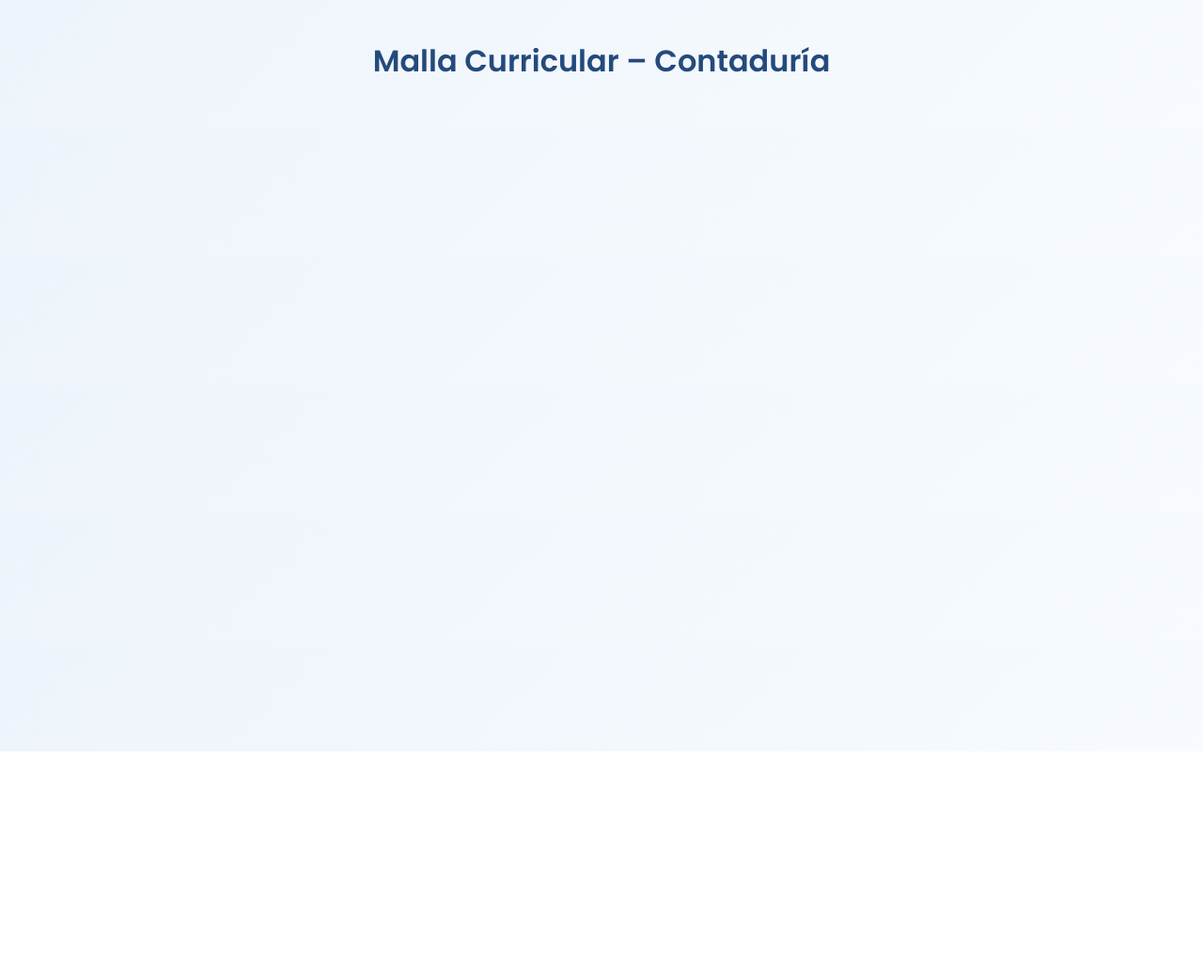
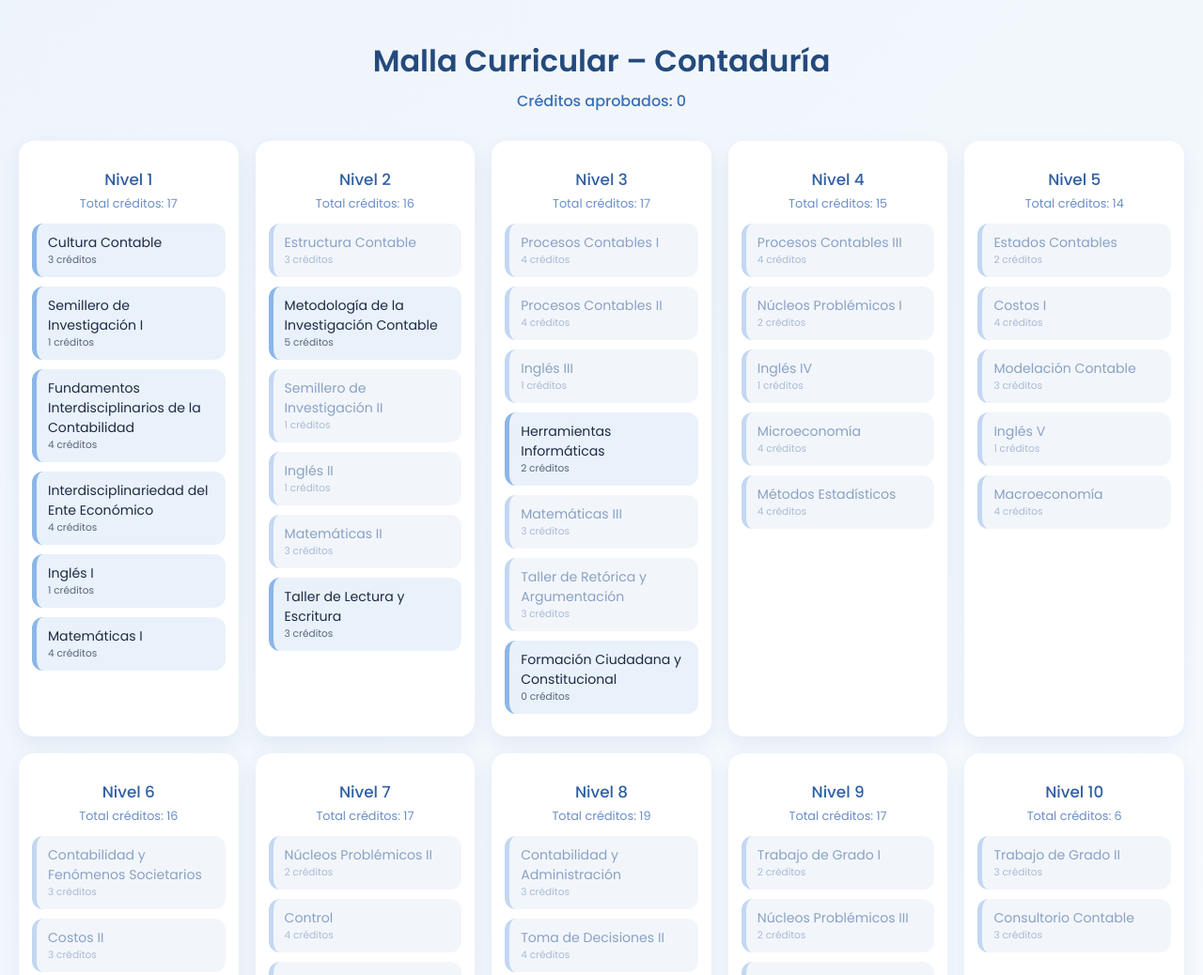
Before and after one commit to yuleidybravo/Malla-Contadur-a-UdeA, a plain HTML site: page index.html in a window 1280 px wide. Shown: the top 1038 px of the page at 94% size. Before the commit the page ends 800 px from the top, so only its background shows below. Drawn offline with Linux system fonts and the light colour scheme.

Commit message:
Update index3.html

```diff
--- a/index.html
+++ b/index.html
@@ -2,10 +2,12 @@
 <html lang="es">
 <head>
   <meta charset="UTF-8" />
-  <title>Malla Curricular Contaduría</title>
+  <title>Malla Curricular – Contaduría</title>
+
+  <!-- FUENTE BONITA -->
+  <link href="https://fonts.googleapis.com/css2?family=Poppins:wght@300;400;500;600&display=swap" rel="stylesheet">
+
   <style>
-    @import url('https://fonts.googleapis.com/css2?family=Poppins:wght@300;400;500;600&display=swap');
-
     body {
       font-family: 'Poppins', sans-serif;
       background: linear-gradient(135deg, #eef4fb, #f7fbff);
@@ -13,36 +15,50 @@
       padding: 20px;
       color: #1f2a44;
     }
+
     h1 {
       text-align: center;
-      margin-bottom: 4px;
+      margin-bottom: 6px;
       font-weight: 600;
       color: #244a7c;
     }
+
     .credits {
       text-align: center;
-      margin-bottom: 28px;
+      margin-bottom: 30px;
       font-weight: 500;
       color: #3b6fb6;
     }
+
+    /* 5 columnas arriba, 5 abajo */
     .grid {
       display: grid;
       grid-template-columns: repeat(5, 1fr);
       gap: 18px;
     }
+
     .column {
       background: #ffffff;
       border-radius: 16px;
       padding: 14px;
       box-shadow: 0 8px 20px rgba(36, 74, 124, 0.08);
     }
+
     .column h2 {
       text-align: center;
       font-size: 1.05em;
-      margin-bottom: 12px;
+      margin-bottom: 4px;
       font-weight: 500;
       color: #2f5fa3;
     }
+
+    .total-nivel {
+      text-align: center;
+      font-size: 0.8em;
+      color: #6b8fc9;
+      margin-bottom: 12px;
+    }
+
     .course {
       background: #e9f1fb;
       margin-bottom: 10px;
@@ -54,29 +70,34 @@
       transition: all 0.25s ease;
       border-left: 5px solid #8bb6e8;
     }
+
     .course small {
       display: block;
       font-size: 0.75em;
       opacity: 0.7;
     }
+
     .course:hover {
       transform: translateY(-2px);
       box-shadow: 0 6px 14px rgba(36, 74, 124, 0.12);
     }
-    /* Materias aprobadas */
+
+    /* Aprobadas */
     .approved {
       background: #cfe2f9;
       border-left-color: #2f5fa3;
       color: #1e3f6f;
       text-decoration: line-through;
     }
-    /* Materias bloqueadas */
+
+    /* Bloqueadas */
     .locked {
       background: #f2f6fb;
       border-left-color: #c3d7f2;
       cursor: not-allowed;
       color: #8aa1c4;
     }
+
     .locked:hover::after {
       content: attr(data-tooltip);
       position: absolute;
@@ -94,85 +115,88 @@
     }
   </style>
 </head>
+
 <body>
+
 <h1>Malla Curricular – Contaduría</h1>
 <div id="credits" class="credits"></div>
+
 <div id="grid" class="grid"></div>
 
 <script>
   const data = [
-      { level: 'Nivel 1', courses: [
-        { id:'1502010', name:'Cultura Contable', credits:3, req:[] },
-        { id:'1502014', name:'Semillero de Investigación I', credits:1, req:[] },
-        { id:'1502015', name:'Fundamentos Interdisciplinarios de la Contabilidad', credits:4, req:[] },
-        { id:'1502016', name:'Interdisciplinariedad del Ente Económico', credits:4, req:[] },
-        { id:'1502150', name:'Inglés I', credits:1, req:[] },
-        { id:'1504101', name:'Matemáticas I', credits:4, req:[] }
+    { level:'Nivel 1', courses:[
+      {id:'1502010',name:'Cultura Contable',credits:3,req:[]},
+      {id:'1502014',name:'Semillero de Investigación I',credits:1,req:[]},
+      {id:'1502015',name:'Fundamentos Interdisciplinarios de la Contabilidad',credits:4,req:[]},
+      {id:'1502016',name:'Interdisciplinariedad del Ente Económico',credits:4,req:[]},
+      {id:'1502150',name:'Inglés I',credits:1,req:[]},
+      {id:'1504101',name:'Matemáticas I',credits:4,req:[]}
     ]},
-      { level: 'Nivel 2', courses: [
-        { id:'1502021', name:'Estructura Contable', credits:3, req:['1502015'] },
-        { id:'1502024', name:'Metodología de la Investigación Contable', credits:5, req:[] },
-        { id:'1502026', name:'Semillero de Investigación II', credits:1, req:['1502014'] },
-        { id:'1502151', name:'Inglés II', credits:1, req:['1502150'] },
-        { id:'1504102', name:'Matemáticas II', credits:3, req:['1504101'] },
-        { id:'1506016', name:'Taller de Lectura y Escritura', credits:3, req:[] }
+    { level:'Nivel 2', courses:[
+      {id:'1502021',name:'Estructura Contable',credits:3,req:['1502015']},
+      {id:'1502024',name:'Metodología de la Investigación Contable',credits:5,req:[]},
+      {id:'1502026',name:'Semillero de Investigación II',credits:1,req:['1502014']},
+      {id:'1502151',name:'Inglés II',credits:1,req:['1502150']},
+      {id:'1504102',name:'Matemáticas II',credits:3,req:['1504101']},
+      {id:'1506016',name:'Taller de Lectura y Escritura',credits:3,req:[]}
     ]},
-      { level: 'Nivel 3', courses: [
-        { id:'1502031', name:'Procesos Contables I', credits:4, req:['1502021'] },
-        { id:'1502033', name:'Procesos Contables II', credits:4, req:['1502021'] },
-        { id:'1502152', name:'Inglés III', credits:1, req:['1502151'] },
-        { id:'1502873', name:'Herramientas Informáticas', credits:2, req:[] },
-        { id:'1504103', name:'Matemáticas III', credits:3, req:['1504102'] },
-        { id:'1506036', name:'Taller de Retórica y Argumentación', credits:3, req:['1506016'] },
-        { id:'1506100', name:'Formación Ciudadana y Constitucional', credits:0, req:[] }
+    { level:'Nivel 3', courses:[
+      {id:'1502031',name:'Procesos Contables I',credits:4,req:['1502021']},
+      {id:'1502033',name:'Procesos Contables II',credits:4,req:['1502021']},
+      {id:'1502152',name:'Inglés III',credits:1,req:['1502151']},
+      {id:'1502873',name:'Herramientas Informáticas',credits:2,req:[]},
+      {id:'1504103',name:'Matemáticas III',credits:3,req:['1504102']},
+      {id:'1506036',name:'Taller de Retórica y Argumentación',credits:3,req:['1506016']},
+      {id:'1506100',name:'Formación Ciudadana y Constitucional',credits:0,req:[]}
     ]},
-      { level: 'Nivel 4', courses: [
-        { id:'1502035', name:'Procesos Contables III', credits:4, req:['1502033'] },
-        { id:'1502038', name:'Núcleos Problémicos I', credits:2, req:['1502873','1502031','1502033'] },
-        { id:'1502153', name:'Inglés IV', credits:1, req:['1502152'] },
-        { id:'1503608', name:'Microeconomía', credits:4, req:['1504103'] },
-        { id:'1504064', name:'Métodos Estadísticos', credits:4, req:['1504102'] }
+    { level:'Nivel 4', courses:[
+      {id:'1502035',name:'Procesos Contables III',credits:4,req:['1502033']},
+      {id:'1502038',name:'Núcleos Problémicos I',credits:2,req:['1502873','1502031','1502033']},
+      {id:'1502153',name:'Inglés IV',credits:1,req:['1502152']},
+      {id:'1503608',name:'Microeconomía',credits:4,req:['1504103']},
+      {id:'1504064',name:'Métodos Estadísticos',credits:4,req:['1504102']}
     ]},
-      { level: 'Nivel 5', courses: [
-        { id:'1502043', name:'Estados Contables', credits:2, req:['1502031','1502035'] },
-        { id:'1502050', name:'Costos I', credits:4, req:['1502031'] },
-        { id:'1502055', name:'Modelación Contable', credits:3, req:['1502024'] },
-        { id:'1502154', name:'Inglés V', credits:1, req:['1502153'] },
-        { id:'1503609', name:'Macroeconomía', credits:4, req:['1503608'] }
+    { level:'Nivel 5', courses:[
+      {id:'1502043',name:'Estados Contables',credits:2,req:['1502031','1502035']},
+      {id:'1502050',name:'Costos I',credits:4,req:['1502031']},
+      {id:'1502055',name:'Modelación Contable',credits:3,req:['1502024']},
+      {id:'1502154',name:'Inglés V',credits:1,req:['1502153']},
+      {id:'1503609',name:'Macroeconomía',credits:4,req:['1503608']}
     ]},
-      { level: 'Nivel 6', courses: [
-        { id:'1502045', name:'Contabilidad y Fenómenos Societarios', credits:3, req:['1502043'] },
-        { id:'1502061', name:'Costos II', credits:3, req:['1502050'] },
-        { id:'1502073', name:'Teoría Contable', credits:3, req:['1502055','1502010'] },
-        { id:'1502075', name:'Gestión y Contabilidad Pública', credits:3, req:['1503609','1502043'] },
-        { id:'1502155', name:'Inglés VI', credits:1, req:['1502154'] },
-        { id:'1503070', name:'Política Monetaria y Fiscal', credits:3, req:['1503609'] }
+    { level:'Nivel 6', courses:[
+      {id:'1502045',name:'Contabilidad y Fenómenos Societarios',credits:3,req:['1502043']},
+      {id:'1502061',name:'Costos II',credits:3,req:['1502050']},
+      {id:'1502073',name:'Teoría Contable',credits:3,req:['1502055','1502010']},
+      {id:'1502075',name:'Gestión y Contabilidad Pública',credits:3,req:['1503609','1502043']},
+      {id:'1502155',name:'Inglés VI',credits:1,req:['1502154']},
+      {id:'1503070',name:'Política Monetaria y Fiscal',credits:3,req:['1503609']}
     ]},
-      { level: 'Nivel 7', courses: [
-        { id:'1502048', name:'Núcleos Problémicos II', credits:2, req:['1502061','1502045'] },
-        { id:'1502089', name:'Control', credits:4, req:['1502045'] },
-        { id:'1502171', name:'Prospectiva y Presupuesto', credits:4, req:['1502061'] },
-        { id:'1502178', name:'Toma de Decisiones I', credits:4, req:['1502061','1504064'] },
-        { id:'1503074', name:'Economía Colombiana', credits:3, req:['1503070'] }
+    { level:'Nivel 7', courses:[
+      {id:'1502048',name:'Núcleos Problémicos II',credits:2,req:['1502061','1502045']},
+      {id:'1502089',name:'Control',credits:4,req:['1502045']},
+      {id:'1502171',name:'Prospectiva y Presupuesto',credits:4,req:['1502061']},
+      {id:'1502178',name:'Toma de Decisiones I',credits:4,req:['1502061','1504064']},
+      {id:'1503074',name:'Economía Colombiana',credits:3,req:['1503070']}
     ]},
-      { level: 'Nivel 8', courses: [
-        { id:'1502056', name:'Contabilidad y Administración', credits:3, req:['1502016','1502178'] },
-        { id:'1502079', name:'Toma de Decisiones II', credits:4, req:['1502171'] },
-        { id:'1502088', name:'Obligaciones y Procedimientos Tributarios I', credits:4, req:['1503074','1502045'] },
-        { id:'1502091', name:'Procesos de Control', credits:4, req:['1502089'] },
-        { id:'1502180', name:'Análisis Contable', credits:4, req:['1502043','1502171'] }
+    { level:'Nivel 8', courses:[
+      {id:'1502056',name:'Contabilidad y Administración',credits:3,req:['1502016','1502178']},
+      {id:'1502079',name:'Toma de Decisiones II',credits:4,req:['1502171']},
+      {id:'1502088',name:'Obligaciones y Procedimientos Tributarios I',credits:4,req:['1503074','1502045']},
+      {id:'1502091',name:'Procesos de Control',credits:4,req:['1502089']},
+      {id:'1502180',name:'Análisis Contable',credits:4,req:['1502043','1502171']}
     ]},
-      { level: 'Nivel 9', courses: [
-        { id:'1502020', name:'Trabajo de Grado I', credits:2, req:['1502024'], minCredits:120 },
-        { id:'1502049', name:'Núcleos Problémicos III', credits:2, req:['1502079'] },
-        { id:'1502190', name:'Obligaciones y Procedimientos Tributarios II', credits:4, req:['1502088'] },
-        { id:'1502192', name:'Gerencia Financiera', credits:3, req:['1502180','1502079'] },
-        { id:'1502193', name:'Informes de Control', credits:3, req:['1502091'] },
-        { id:'1502099', name:'Seminario Electivo', credits:3, req:[], minCredits:120 }
+    { level:'Nivel 9', courses:[
+      {id:'1502020',name:'Trabajo de Grado I',credits:2,req:['1502024'],minCredits:120},
+      {id:'1502049',name:'Núcleos Problémicos III',credits:2,req:['1502079']},
+      {id:'1502190',name:'Obligaciones y Procedimientos Tributarios II',credits:4,req:['1502088']},
+      {id:'1502192',name:'Gerencia Financiera',credits:3,req:['1502180','1502079']},
+      {id:'1502193',name:'Informes de Control',credits:3,req:['1502091']},
+      {id:'1502099',name:'Seminario Electivo',credits:3,req:[],minCredits:120}
     ]},
-      { level: 'Nivel 10', courses: [
-        { id:'1502030', name:'Trabajo de Grado II', credits:3, req:['1502020'] },
-        { id:'1502195', name:'Consultorio Contable', credits:3, req:[], minCredits:138 }
+    { level:'Nivel 10', courses:[
+      {id:'1502030',name:'Trabajo de Grado II',credits:3,req:['1502020']},
+      {id:'1502195',name:'Consultorio Contable',credits:3,req:[],minCredits:138}
     ]}
   ];
 
@@ -180,70 +204,61 @@
   const grid = document.getElementById('grid');
   const creditsDiv = document.getElementById('credits');
 
-    function canUnlock(course) {
-      const reqOk = course.req.every(r => approved.has(r));
-      const creditsOk = !course.minCredits || totalCredits() >= course.minCredits;
-      return reqOk && creditsOk;
-    }
-
-    function totalCredits() {
-      let sum = 0;
-      data.forEach(l => l.courses.forEach(c => {
-        if (approved.has(c.id)) sum += c.credits;
+  function totalCredits(){
+    let sum=0;
+    data.forEach(n=>n.courses.forEach(c=>{
+      if(approved.has(c.id)) sum+=c.credits;
     }));
     return sum;
   }
 
-    function render() {
-      grid.innerHTML = '';
-      creditsDiv.textContent = `Créditos aprobados: ${totalCredits()}`;
-
-      data.forEach(col => {
-        const totalNivel = col.courses.reduce((a,c)=>a+c.credits,0);
-        const div = document.createElement('div');
-        div.className = 'column';
-        div.innerHTML = `<h2>${col.level}</h2><div style="text-align:center;font-size:0.8em;color:#6b8fc9;margin-bottom:10px">Total créditos: ${totalNivel}</div>`;
-
-        col.courses.forEach(c => {
-          const course = document.createElement('div');
-          course.className = 'course';
-          course.innerHTML = `${c.name}<small>${c.credits} créditos</small>`;
-
-          const unlocked = canUnlock(c);
-          if (!unlocked) {
-            course.classList.add('locked');
-            let tips = [];
-            if (c.req.length) tips.push('Prereq: ' + c.req.filter(r=>!approved.has(r)).join(', '));
-            if (c.minCredits && totalCredits() < c.minCredits) tips.push('Requiere ' + c.minCredits + ' créditos');
-            course.dataset.tooltip = tips.join('
-');
-          } else if (approved.has(c.id)) {
-            course.classList.add('approved');
+  function canUnlock(c){
+    const reqOk = c.req.every(r=>approved.has(r));
+    const creditOk = !c.minCredits || totalCredits()>=c.minCredits;
+    return reqOk && creditOk;
   }
 
-          course.onclick = () => {
-            if (!unlocked) return;
-            approved.has(c.id) ? approved.delete(c.id) : approved.add(c.id);
-            localStorage.setItem('approvedCourses', JSON.stringify([...approved]));
+  function render(){
+    grid.innerHTML='';
+    creditsDiv.textContent=`Créditos aprobados: ${totalCredits()}`;
+
+    data.forEach(n=>{
+      const totalNivel=n.courses.reduce((a,c)=>a+c.credits,0);
+      const col=document.createElement('div');
+      col.className='column';
+      col.innerHTML=`<h2>${n.level}</h2><div class="total-nivel">Total créditos: ${totalNivel}</div>`;
+
+      n.courses.forEach(c=>{
+        const div=document.createElement('div');
+        div.className='course';
+        div.innerHTML=`${c.name}<small>${c.credits} créditos</small>`;
+
+        const unlocked=canUnlock(c);
+        if(!unlocked){
+          div.classList.add('locked');
+          let t=[];
+          if(c.req.length) t.push('Prereq: '+c.req.filter(r=>!approved.has(r)).join(', '));
+          if(c.minCredits && totalCredits()<c.minCredits) t.push('Requiere '+c.minCredits+' créditos');
+          div.dataset.tooltip=t.join('\\n');
+        } else if(approved.has(c.id)){
+          div.classList.add('approved');
+        }
+
+        div.onclick=()=>{
+          if(!unlocked) return;
+          approved.has(c.id)?approved.delete(c.id):approved.add(c.id);
+          localStorage.setItem('approvedCourses',JSON.stringify([...approved]));
           render();
         };
 
-          div.appendChild(course);
+        col.appendChild(div);
       });
-        grid.appendChild(div);
-      });
-    }
-
-    render();
-          };
-
-          div.appendChild(course);
-        });
-        grid.appendChild(div);
+      grid.appendChild(col);
     });
   }
 
   render();
 </script>
+
 </body>
 </html>
```
Lines whose indentation alone changed are shown as unchanged.
